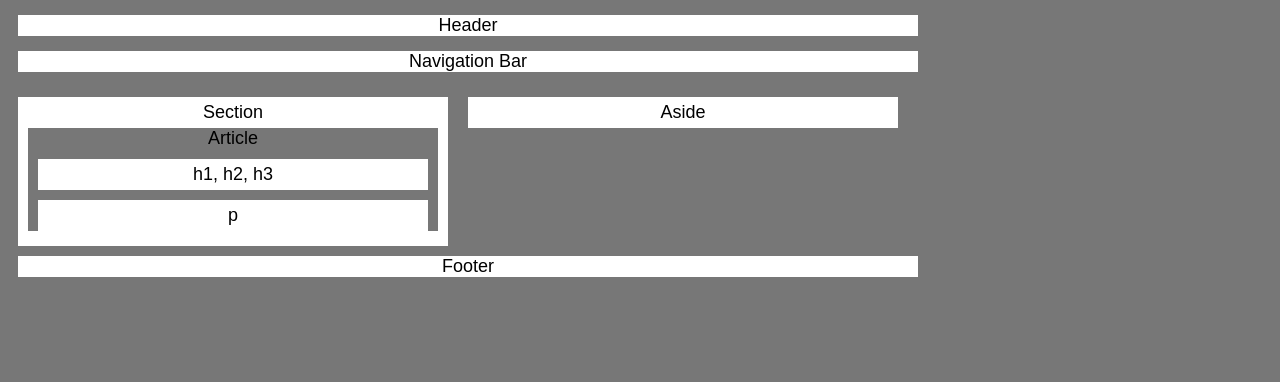
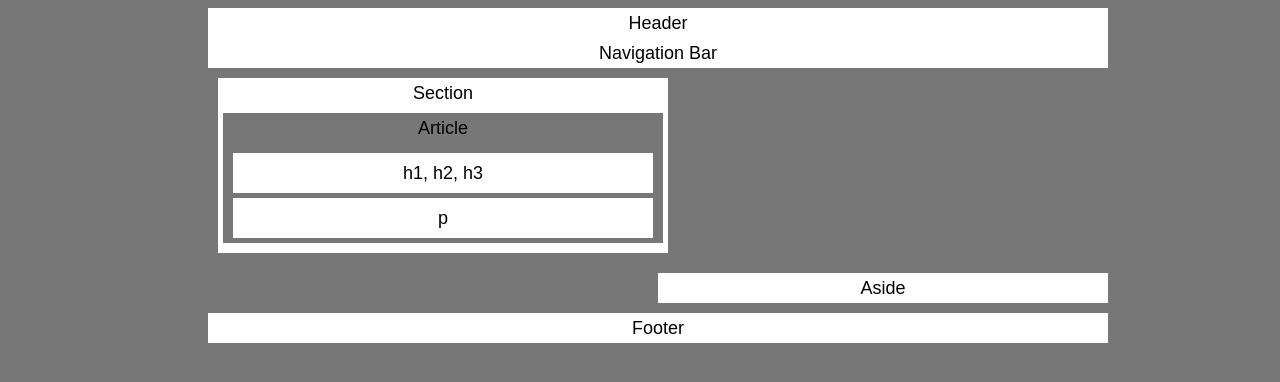
Before and after one commit to mkallgren08/HW-Wireframe, a plain HTML site: page index.html in a window 1280 px wide. Drawn offline with Linux system fonts and the light colour scheme.

Commit message:
Made some minor edits to style.css

```diff
--- a/style.css
+++ b/style.css
@@ -3,16 +3,20 @@ body {
 	width: 900px;
 	font-family: 'Arial', 'Helvetica Neue', Helvetica, sans-serif;
 	font-size: 18px;
+	line-height: 30px;
+	padding-left: 200px;
+	padding-right: 50px;
 }
 
+.header, .foot, .navbar, .section,
+.aside, .foot, .h1h2h3, .artcbody{
+	background-color: #ebebeb;
+}
 
 .header, .foot, .navbar {
-	height: auto;
-	margin: 15px 10px;
-	width: 900px;
+	width: 100%;
 	background-color: white;
 	text-align: center;
-
 }
 
 .foot{
@@ -20,7 +24,7 @@ body {
 }
 
 .test{
-	width: 900px;
+	width: 50%;
 	height: 45px;
 	background-color: rgb(255,255,255)
 	border: 1px;
@@ -30,12 +34,14 @@ body {
 
 .section{
 	float: left;
+	margin: 10px;
 /* 	margin: 10px;
 	padding: 5px; */
 }
 
 .aside{
 	float: right;
+	margin: 10px 0px 10px 10px;
 /*	margin-left: : 10px;
 	padding-left: : 5px;
 	margin-top: 10px;
@@ -49,11 +55,10 @@ body {
 
 .section, .aside{
 	height: auto;
-	width: 420px;
+	width: 50%;
 	background-color: white;
 	text-align: center;
-	margin: 10px;
-	padding: 5px;
+
 
 }
 /* Content color needs to be #ebebeb */
@@ -68,3 +73,8 @@ body {
 	padding: 5px;
 
 }
+
+.artcbody{
+	position: relative;
+	bottom: 5px;
+}
```
